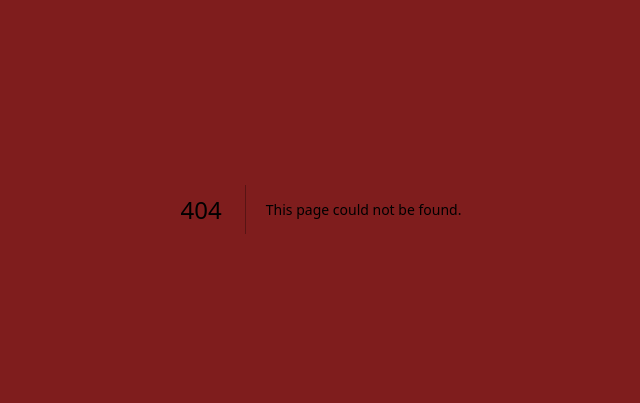
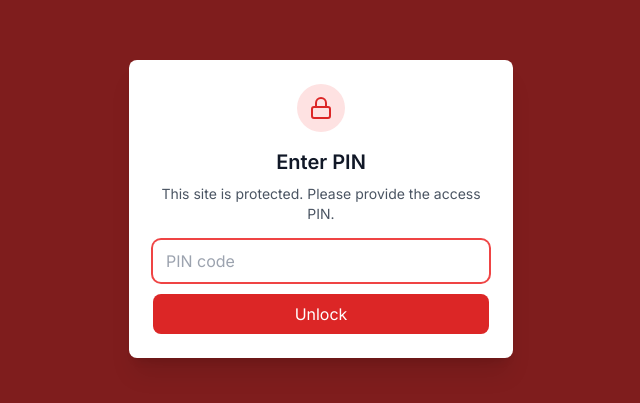
Before and after one commit to fellot/flint, a Next.js app: page /pin in a window 1280 px wide. Before the commit this address had no page. Shown: the part 191-594 px from the top of the page, without its empty margins (319-959 px from the left). Built offline with nearby package versions, Linux system fonts and the light colour scheme.

Commit message:
pin code

```diff
--- /dev/null
+++ b/app/api/pin/route.ts
@@ -0,0 +1,33 @@
+import { NextRequest, NextResponse } from 'next/server';
+import crypto from 'crypto';
+
+export const runtime = 'nodejs';
+
+export async function POST(request: NextRequest) {
+  try {
+    const { pin } = await request.json();
+    const expectedPin = process.env.SITE_PIN || '';
+    const salt = process.env.PIN_SALT || 'flint-static-salt';
+
+    if (!expectedPin) {
+      return NextResponse.json({ error: 'PIN not configured' }, { status: 500 });
+    }
+
+    if (!pin || String(pin) !== expectedPin) {
+      return NextResponse.json({ error: 'Invalid PIN' }, { status: 401 });
+    }
+
+    const token = crypto.createHash('sha256').update(`${expectedPin}:${salt}`).digest('hex');
+    const res = NextResponse.json({ ok: true });
+    res.cookies.set('pin_auth', token, {
+      httpOnly: true,
+      sameSite: 'lax',
+      secure: process.env.NODE_ENV === 'production',
+      path: '/',
+      maxAge: 60 * 60 * 24 * 30,
+    });
+    return res;
+  } catch (error) {
+    return NextResponse.json({ error: 'Invalid request' }, { status: 400 });
+  }
+}
--- /dev/null
+++ b/app/pin/page.tsx
@@ -0,0 +1,75 @@
+'use client';
+
+import { useEffect, useState } from 'react';
+import { Loader2, Lock } from 'lucide-react';
+
+export default function PinPage() {
+  const [pin, setPin] = useState('');
+  const [loading, setLoading] = useState(false);
+  const [error, setError] = useState<string | null>(null);
+  const [redirectTo, setRedirectTo] = useState<string>('/');
+
+  useEffect(() => {
+    try {
+      const params = new URLSearchParams(window.location.search);
+      const r = params.get('redirect');
+      if (r) setRedirectTo(r);
+    } catch {}
+  }, []);
+
+  const submit = async (e: React.FormEvent) => {
+    e.preventDefault();
+    setLoading(true);
+    setError(null);
+    try {
+      const res = await fetch('/api/pin', {
+        method: 'POST',
+        headers: { 'Content-Type': 'application/json' },
+        body: JSON.stringify({ pin }),
+      });
+      if (!res.ok) {
+        const j = await res.json().catch(() => ({}));
+        throw new Error(j?.error || 'Invalid PIN');
+      }
+      window.location.href = redirectTo || '/';
+    } catch (err: any) {
+      setError(err?.message || 'Invalid PIN');
+    } finally {
+      setLoading(false);
+    }
+  };
+
+  return (
+    <div className="min-h-screen bg-red-900 flex items-center justify-center p-4">
+      <div className="bg-white rounded-lg shadow-xl w-full max-w-sm p-6">
+        <div className="flex items-center justify-center mb-4">
+          <div className="h-12 w-12 bg-red-100 rounded-full flex items-center justify-center">
+            <Lock className="h-6 w-6 text-red-600" />
+          </div>
+        </div>
+        <h1 className="text-xl font-semibold text-center text-gray-900 mb-2">Enter PIN</h1>
+        <p className="text-sm text-gray-600 text-center mb-4">This site is protected. Please provide the access PIN.</p>
+        {error && (
+          <div className="mb-3 text-sm text-red-700 bg-red-50 border border-red-200 rounded p-2 text-center">{error}</div>
+        )}
+        <form onSubmit={submit} className="space-y-3">
+          <input
+            type="password"
+            value={pin}
+            onChange={(e) => setPin(e.target.value)}
+            placeholder="PIN code"
+            className="w-full input-field"
+            autoFocus
+          />
+          <button
+            type="submit"
+            disabled={loading || !pin.trim()}
+            className="w-full px-4 py-2 bg-red-600 text-white rounded-lg hover:bg-red-700 transition-colors inline-flex items-center justify-center"
+          >
+            {loading ? (<><Loader2 className="h-4 w-4 animate-spin mr-2" />Verifying…</>) : 'Unlock'}
+          </button>
+        </form>
+      </div>
+    </div>
+  );
+}
```
Also changed, not shown: middleware.ts (added, +55 -0 lines).
